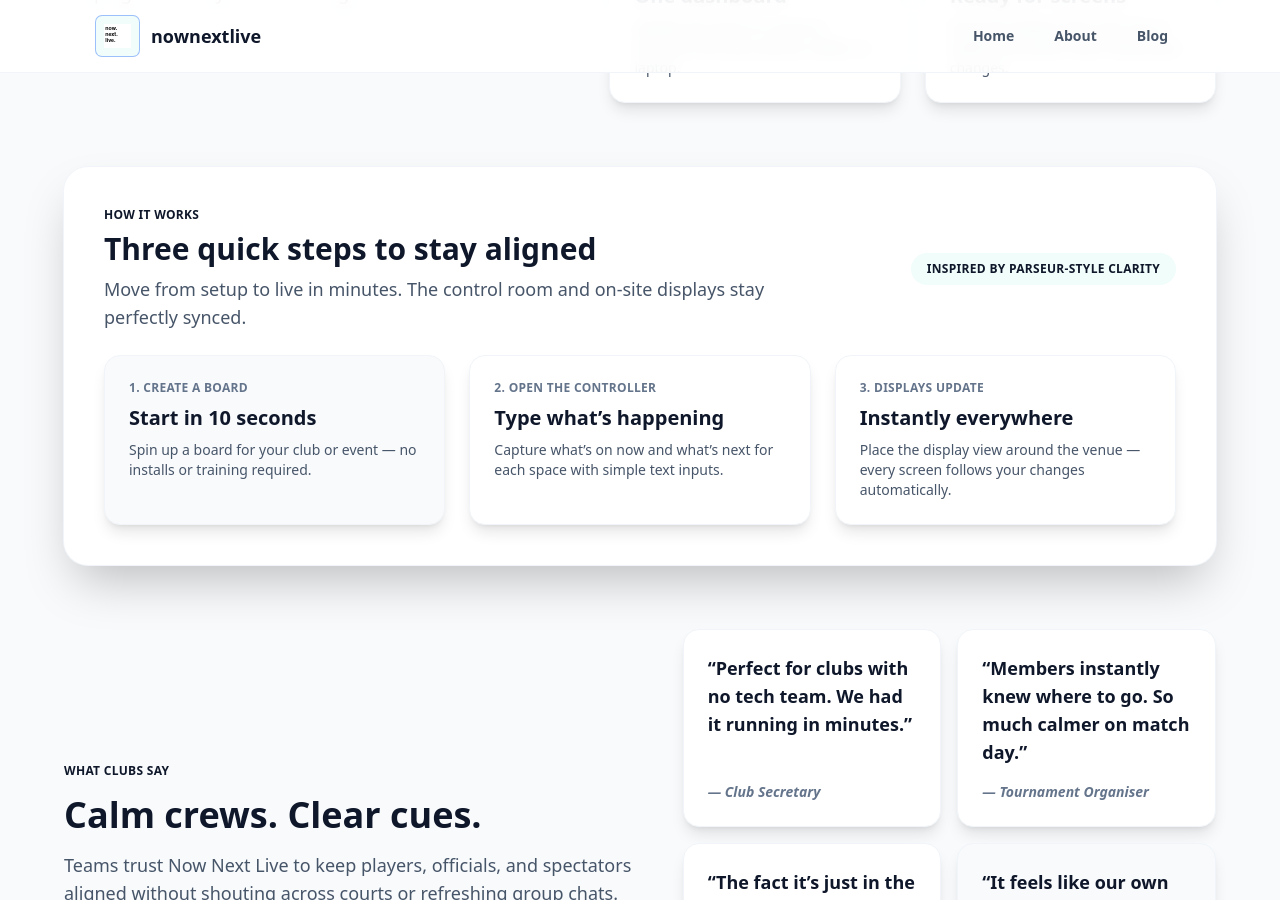
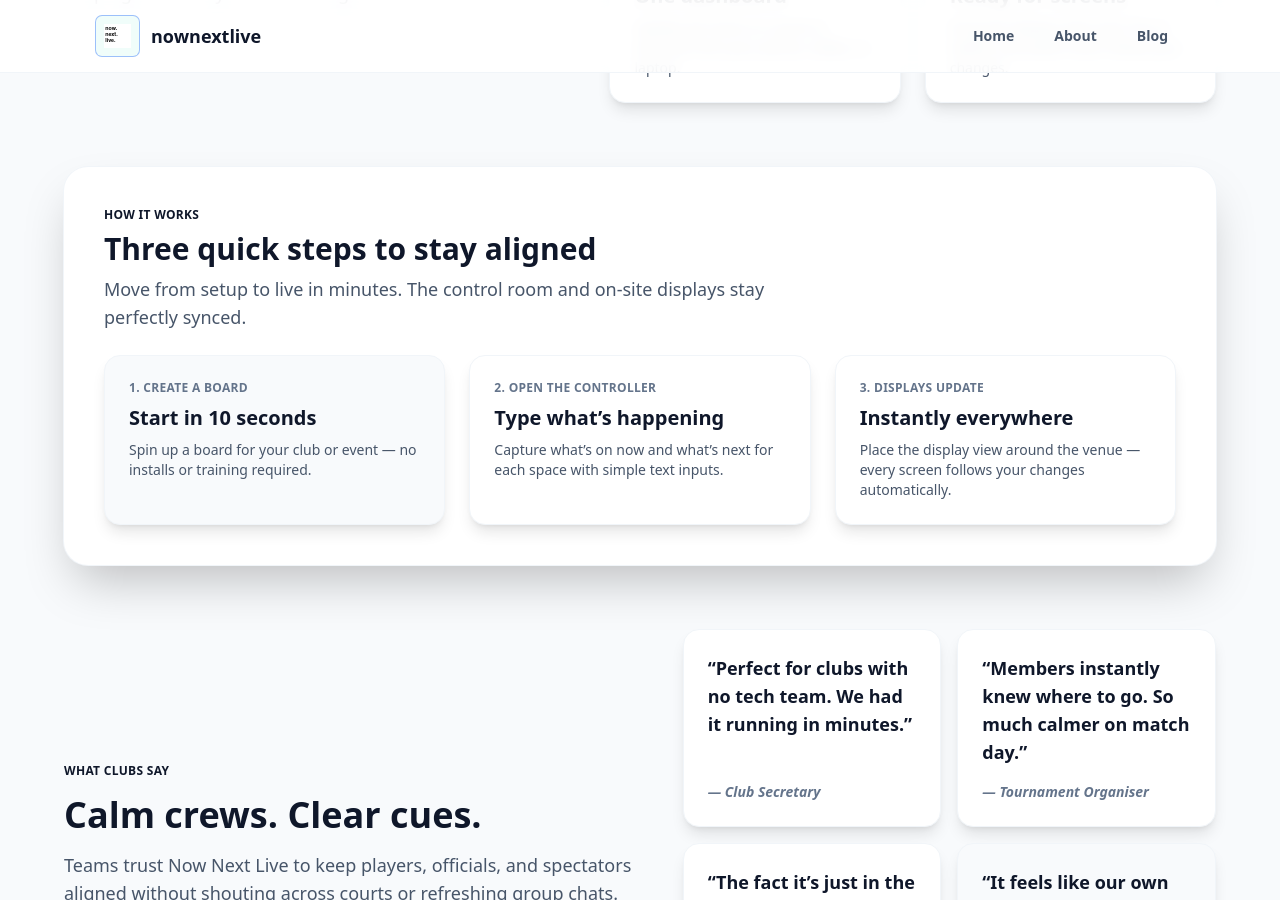
Before and after one commit to krussll/nownextlive, a Jekyll site: the page built from index.md, in a window 1280 px wide and 900 px high, scrolled down 990 px. Built offline with Jekyll 4.4.1, drawn with Linux system fonts in a browser that asks for light colours; nearby versions of some CDN libraries.

Commit message:
Update index.md

```diff
--- a/index.md
+++ b/index.md
@@ -110,9 +110,6 @@ title: Now Next Live
         <p class="text-xs font-semibold uppercase tracking-wide text-brand">How it works</p>
         <h2 class="text-2xl font-bold text-slate-900 sm:text-3xl">Three quick steps to stay aligned</h2>
         <p class="max-w-2xl text-base text-slate-600 sm:text-lg">Move from setup to live in minutes. The control room and on-site displays stay perfectly synced.</p>
-      </div>
-      <div class="inline-flex items-center gap-2 rounded-full bg-teal-50 px-4 py-2 text-xs font-semibold uppercase tracking-wide text-brand">
-        Inspired by Parseur-style clarity
       </div>
     </div>
     <div class="grid gap-6 lg:grid-cols-3">
```
